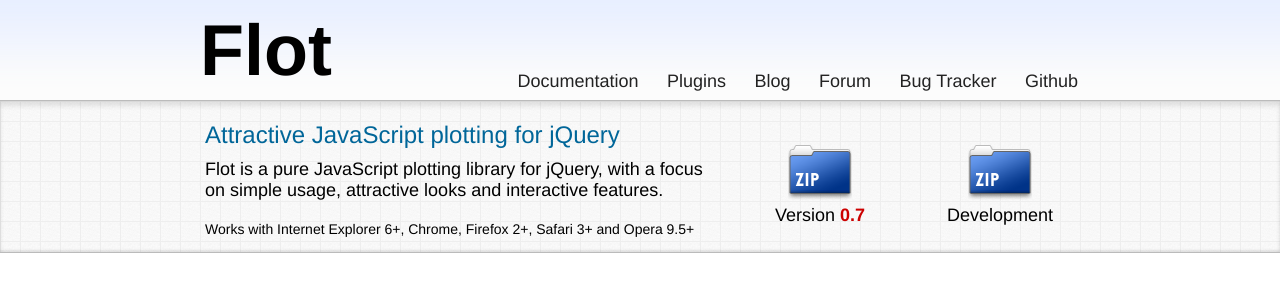
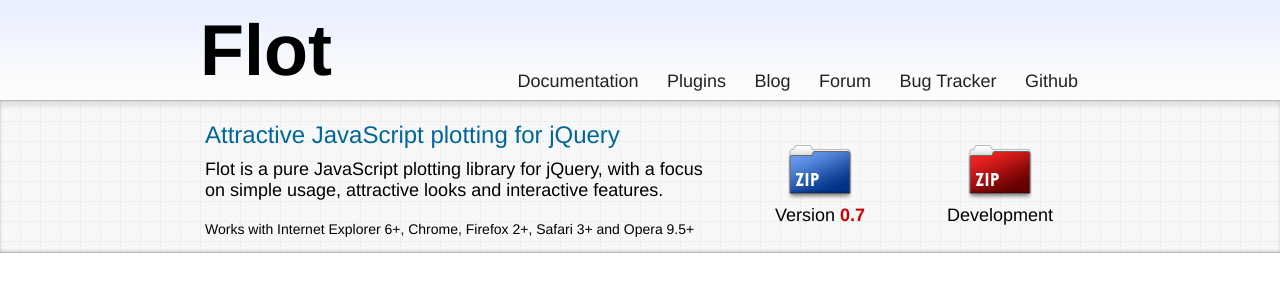
Before and after one commit to flot/flot.github.com, a Jekyll site: the page built from index.html, in a window 1280 px wide. Shown: the top 300 px of the page. Built offline with Jekyll 4.4.1, drawn with Linux system fonts in a browser that asks for light colours.

Commit message:
Added an initial blog post and updated layout.

```diff
--- /dev/null
+++ b/_layouts/blog.html
@@ -0,0 +1,4 @@
+---
+layout: default
+section: Blog
+---
--- a/_layouts/default.html
+++ b/_layouts/default.html
@@ -2,7 +2,7 @@
 
 	<div class="info-bar">
 		<div class="info-bar-content">
-			<div class="header">Documentation</div>
+			<div class="header">{% page.section %}</div>
 			<div class="search">
 				<span class="caption">Search Flot</span><input name="search"></input>
 				<div class="flot-icon flot-icon-24 flot-icon-24-search search-icon"></div>
--- a/_layouts/splash.html
+++ b/_layouts/splash.html
@@ -11,7 +11,7 @@
 					<div class="download-caption">Version <span class="download-version">0.7</span></div>
 				</a>
 				<a href="https://github.com/flot/flot/zipball/master" class="download-entry">
-					<div class="flot-icon flot-icon-64 flot-icon-64-red"></div>
+					<div class="flot-icon flot-icon-64 flot-icon-64-folder-red"></div>
 					<div class="download-caption">Development</div>
 				</a>
 			</div>
```
Also changed, not shown: _posts/2012-08-23-flot-is-moving-to-github.md (added, +6 -0 lines).
